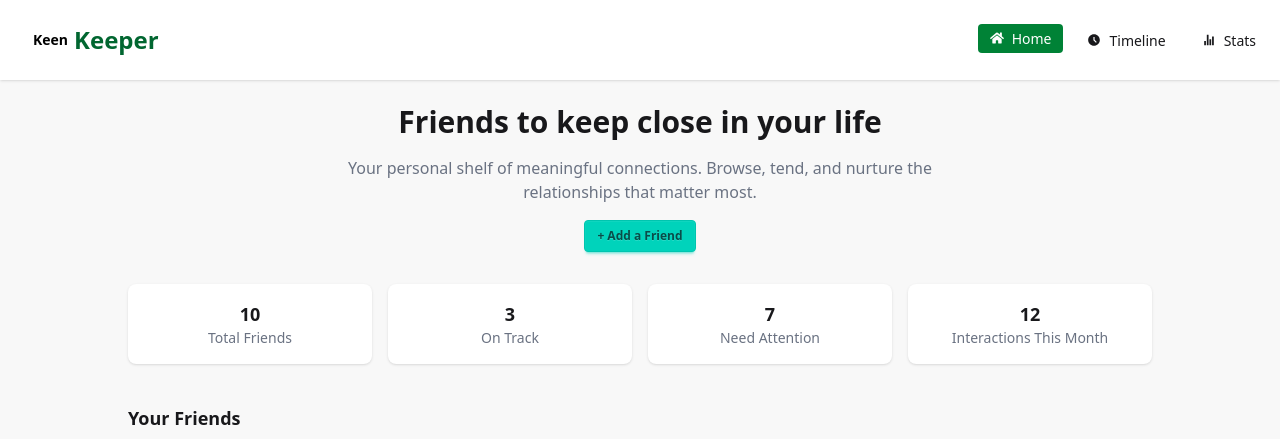
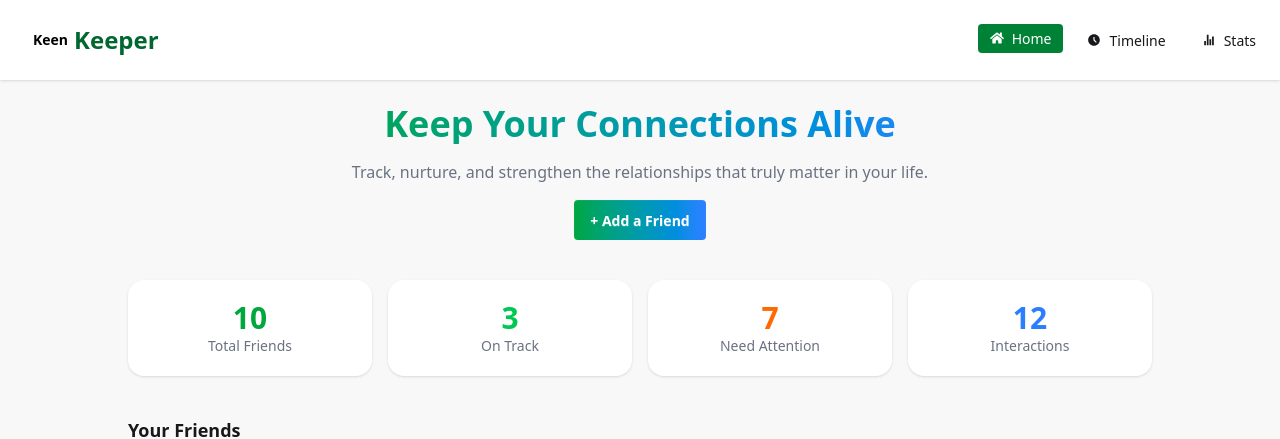
Before and after one commit to riazuddin-dev/keen-keeper-project, a Next.js app: page /home in a window 1280 px wide. Shown: the top 439 px of the page. Built offline with nearby package versions, Linux system fonts and the light colour scheme.

Commit message:
Home update

```diff
--- a/src/app/home/page.jsx
+++ b/src/app/home/page.jsx
@@ -5,7 +5,7 @@ import friendsData from "../../../public/data.json";
 import Link from "next/link";
 
 const Home = () => {
-  // 🔥 Dynamic Stats
+  // stats
   const totalFriends = friendsData.length;
   const onTrack = friendsData.filter((f) => f.status === "ok").length;
   const needAttention = friendsData.filter(
@@ -17,43 +17,41 @@ const Home = () => {
 
       {/* HEADER */}
       <div className="text-center space-y-4 max-w-2xl mx-auto">
-        <h1 className="text-3xl font-bold">
-          Friends to keep close in your life
+
+        <h1 className="text-4xl font-extrabold bg-gradient-to-r from-green-600 to-blue-500 bg-clip-text text-transparent">
+          Keep Your Connections Alive
         </h1>
 
         <p className="text-gray-500">
-          Your personal shelf of meaningful connections. Browse, tend, and
-          nurture the relationships that matter most.
+          Track, nurture, and strengthen the relationships that truly matter in your life.
         </p>
 
-        <button className="btn btn-accent btn-sm">
+        <button className="btn bg-gradient-to-r from-green-600 to-blue-500 text-white border-none hover:scale-105 transition">
           + Add a Friend
         </button>
       </div>
 
       {/* STATS */}
-      <div className="grid grid-cols-2 md:grid-cols-4 gap-4 mt-8 max-w-5xl mx-auto">
+      <div className="grid grid-cols-2 md:grid-cols-4 gap-4 mt-10 max-w-5xl mx-auto">
 
-        <div className="card bg-base-100 shadow p-4 text-center">
-          <h2 className="font-bold text-lg">{totalFriends}</h2>
-          <p className="text-sm text-gray-500">Total Friends</p>
+        <div className="bg-white p-5 rounded-2xl shadow hover:shadow-xl hover:-translate-y-1 transition text-center">
+          <h2 className="text-3xl font-bold text-green-600">{totalFriends}</h2>
+          <p className="text-gray-500 text-sm">Total Friends</p>
         </div>
 
-        <div className="card bg-base-100 shadow p-4 text-center">
-          <h2 className="font-bold text-lg">{onTrack}</h2>
-          <p className="text-sm text-gray-500">On Track</p>
+        <div className="bg-white p-5 rounded-2xl shadow hover:shadow-xl hover:-translate-y-1 transition text-center">
+          <h2 className="text-3xl font-bold text-green-500">{onTrack}</h2>
+          <p className="text-gray-500 text-sm">On Track</p>
         </div>
 
-        <div className="card bg-base-100 shadow p-4 text-center">
-          <h2 className="font-bold text-lg">{needAttention}</h2>
-          <p className="text-sm text-gray-500">Need Attention</p>
+        <div className="bg-white p-5 rounded-2xl shadow hover:shadow-xl hover:-translate-y-1 transition text-center">
+          <h2 className="text-3xl font-bold text-orange-500">{needAttention}</h2>
+          <p className="text-gray-500 text-sm">Need Attention</p>
         </div>
 
-        <div className="card bg-base-100 shadow p-4 text-center">
-          <h2 className="font-bold text-lg">12</h2>
-          <p className="text-sm text-gray-500">
-            Interactions This Month
-          </p>
+        <div className="bg-white p-5 rounded-2xl shadow hover:shadow-xl hover:-translate-y-1 transition text-center">
+          <h2 className="text-3xl font-bold text-blue-500">12</h2>
+          <p className="text-gray-500 text-sm">Interactions</p>
         </div>
 
       </div>
@@ -71,7 +69,7 @@ const Home = () => {
         {friendsData.map((data) => (
           <Link key={data.id} href={`/home/${data.id}`}>
 
-            <div className="card bg-base-100 shadow-md p-5 items-center text-center rounded-2xl hover:shadow-xl hover:-translate-y-1 transition cursor-pointer">
+            <div className="card bg-white shadow-md p-5 items-center text-center rounded-2xl hover:shadow-xl hover:-translate-y-1 transition cursor-pointer">
 
               {/* IMAGE */}
               <img
--- a/src/components/buttons/buttons.jsx
+++ b/src/components/buttons/buttons.jsx
@@ -18,7 +18,7 @@ const Buttons = ({ datas }) => {
     setSelectedData((prev) => {
       const updated = [newItem, ...prev];
 
-      // 🔥 immediate save (important)
+
       localStorage.setItem("timeline", JSON.stringify(updated));
 
       return updated;
--- a/src/components/buttons/loading.jsx
+++ b/src/components/buttons/loading.jsx
@@ -2,7 +2,7 @@
 
 const Loading = () => {
   return (
-    <div className="h-screen flex flex-col items-center justify-center bg-gradient-to-br from-green-50 via-white to-blue-50">
+    <div className="h-screen flex flex-col items-center justify-center bg-linear-to-br from-green-50 via-white to-blue-50">
 
       {/* Animated circle */}
       <div className="relative flex items-center justify-center mb-6">
```
